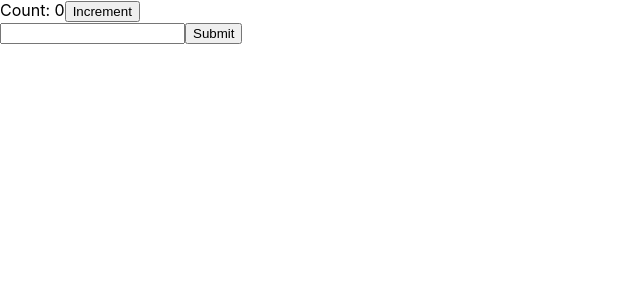
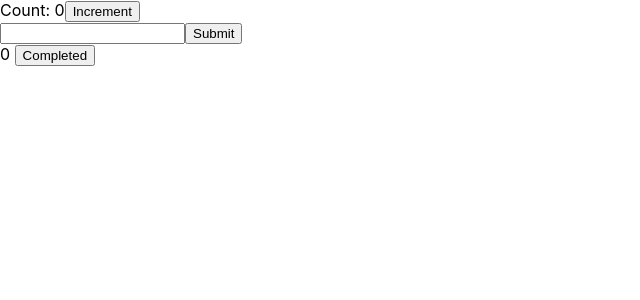
Before and after one commit to chriztso/hookstodo, a React (Create React App) app: page / in a window 1280 px wide. Both pictures are taken after a click on the input 213 px from the left and 33 px from the top of the page. Shown: the top 300 px of the page, without its empty margins (0-640 px from the left). Built offline with nearby package versions, Linux system fonts and the light colour scheme.

Commit message:
Added index and complete button

```diff
--- a/src/App.js
+++ b/src/App.js
@@ -9,10 +9,11 @@ function App() {
   const [id, setId] = useState(0)
 
   const handleSubmit = () => {
-    setTodos([...todos, {'text': todo, 'id': id}]);
+    setTodos([...todos, {'text': todo, 'id': id, 'completed': false}]);
     setTodo('');
     setId(id+1);
   }
+
   return (
     <div>
       Count: {count}
@@ -20,16 +21,18 @@ function App() {
       <div>
         <input type = 'text' onChange={event => setTodo(event.target.value)}></input>
         <input type = 'submit' onClick={handleSubmit}></input>
-        {todos.length > 0 ? todos.map(todo => <ToDoItem todo={todo}/>) : null}
+        {todos.length > 0 ? todos.map((todo, index) => <ToDoItem todo={todo} index={index}/>) : null}
       </div>
     </div>
   );
 }
 
-function ToDoItem({todo}){
+function ToDoItem({todo, index}){
   return (
     <div>
+      {index}{' '}
       {todo.text}
+      <button>Completed</button>
     </div>
   )
 }
```
